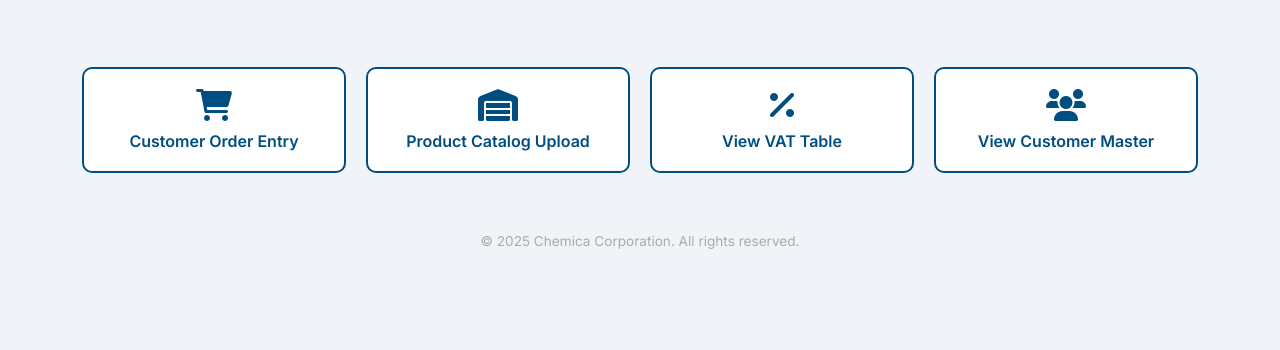
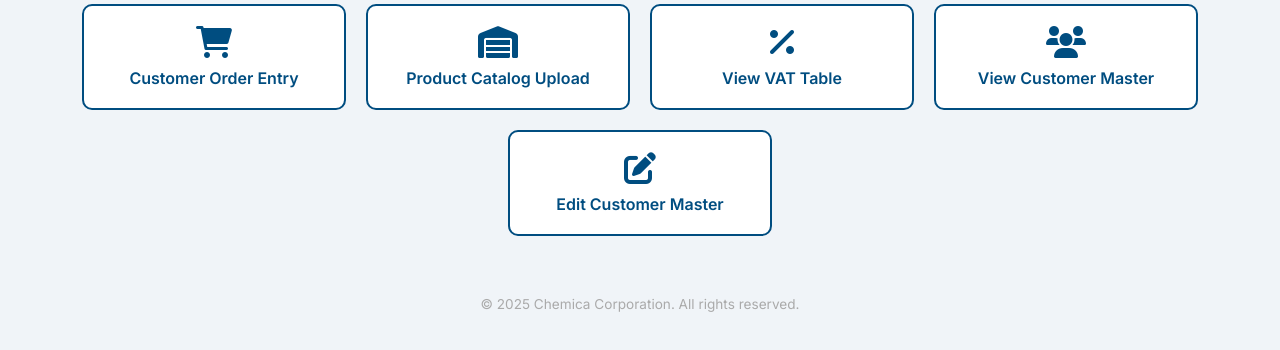
Before and after one commit to Silverrowing/Order-entry, a plain HTML site: page index.html in a window 1280 px wide. Shown: the part 312-662 px from the top of the page. Drawn offline with Linux system fonts and the light colour scheme.

Commit message:
Update index.html

```diff
--- a/index.html
+++ b/index.html
@@ -89,6 +89,11 @@
       <i class="fas fa-users"></i>
       View Customer Master
     </a>
+    <a class="nav-button" href="customer-master-editor.html">
+    <i class="fas fa-edit"></i>
+    Edit Customer Master
+    </a>
+
   </div>
 
   <footer>
```
